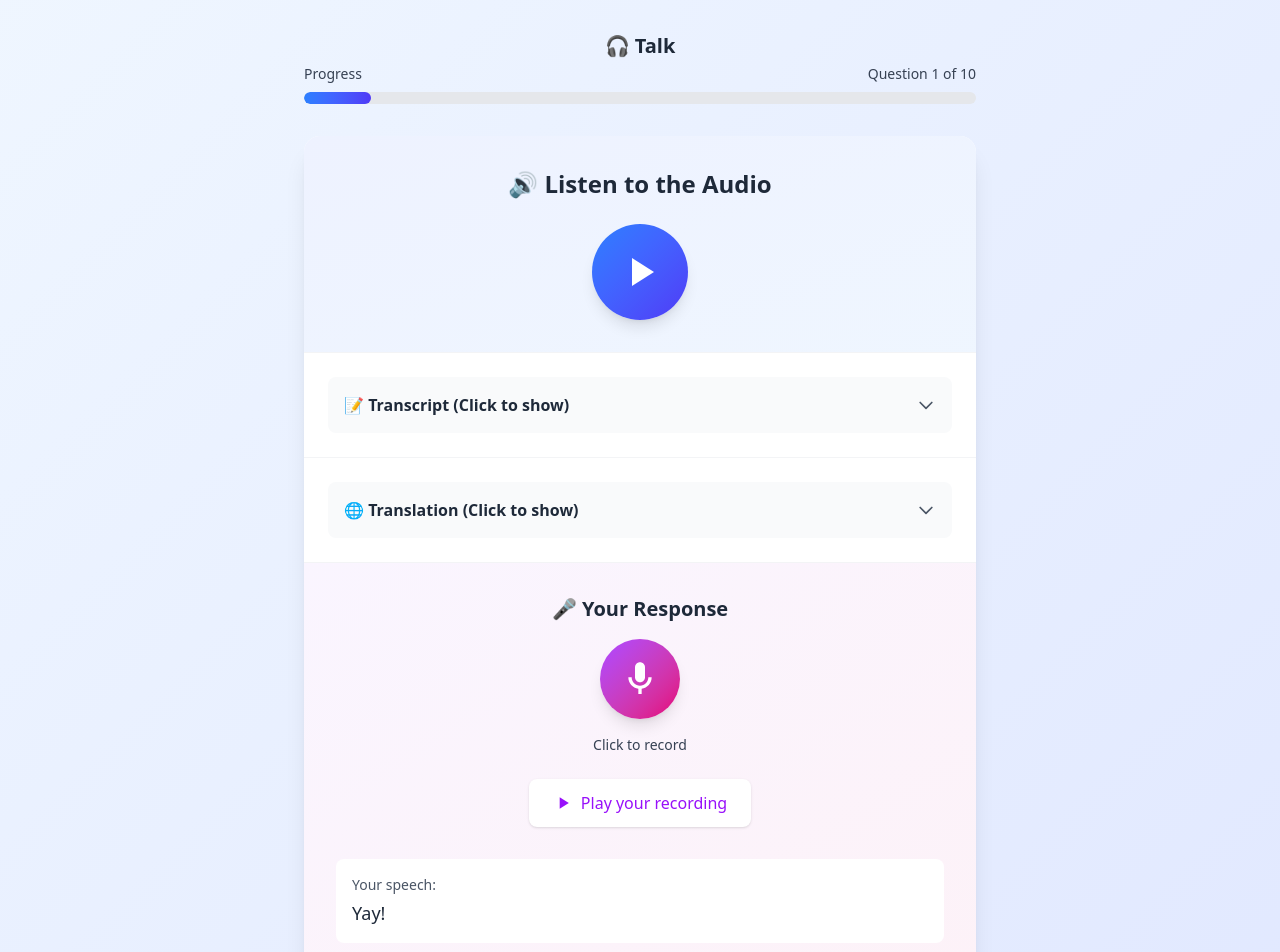
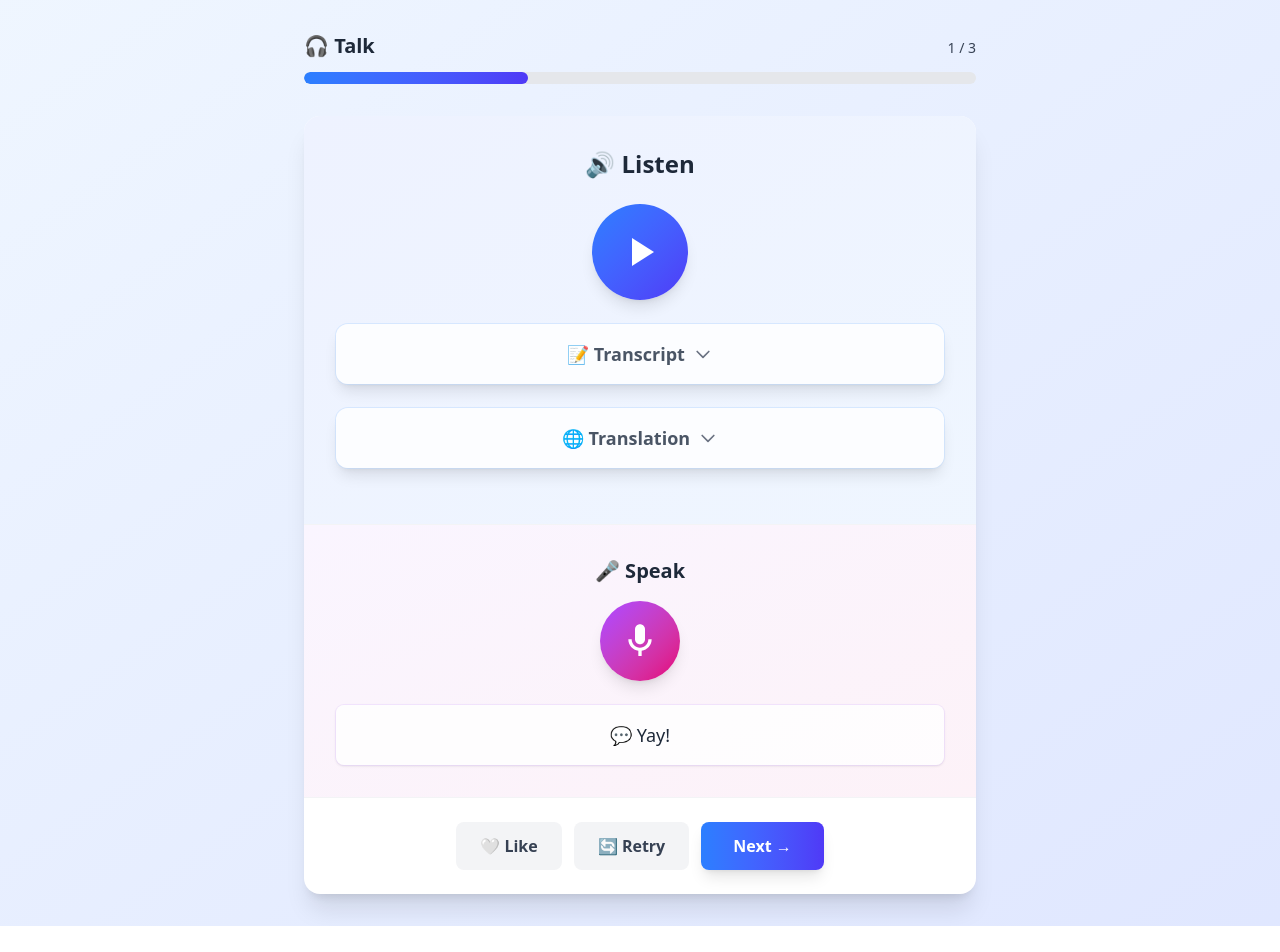
Before and after one commit to joshuafolkken/talk-svelte, a SvelteKit app: page / in a window 1280 px wide. Shown: the top 952 px of the page. After the commit the page ends 926 px from the top, so only its background shows below. Built offline with nearby package versions, Linux system fonts and the light colour scheme.

Commit message:
game screen #27

```diff
--- a/src/routes/+page.svelte
+++ b/src/routes/+page.svelte
@@ -1,23 +1,4 @@
 <script lang="ts">
-	const questions = [
-		create_question('you_nailed_it.mp3', 'You nailed it!', '完璧にやったね！'),
-		create_question('live_it.mp3', 'Love it!', 'それ好き！'),
-		create_question('awesome.mp3', 'Awesome!', '最高！'),
-	]
-
-	let current_question = $state(1)
-	let total_questions = 10
-	let is_playing = $state(false)
-	let show_transcript = $state(false)
-	let show_translation = $state(false)
-	let is_recording = $state(false)
-	let has_recording = $state(true)
-	let user_transcript = $state('Yay!')
-	let liked = $state(false)
-	let question = $state(questions[0]!)
-
-	let audio_element: HTMLAudioElement
-
 	type Question = {
 		audio_uri: string
 		transcript: string
@@ -31,6 +12,24 @@
 			translation,
 		}
 	}
+
+	const questions = [
+		create_question('you_nailed_it.mp3', 'You nailed it!', '完璧にやったね！'),
+		create_question('live_it.mp3', 'Love it!', 'それ好き！'),
+		create_question('awesome.mp3', 'Awesome!', '最高！'),
+	]
+
+	let current_question = $state(1)
+	let total_questions = $derived(questions.length)
+	let is_playing = $state(false)
+	let show_transcript = $state(false)
+	let show_translation = $state(false)
+	let is_recording = $state(false)
+	let user_transcript = $state('Yay!')
+	let liked = $state(false)
+	let question = $state(questions[0]!)
+
+	let audio_element: HTMLAudioElement
 
 	function play_audio(): void {
 		if (!audio_element) return
@@ -56,8 +55,6 @@
 		is_recording = !is_recording
 	}
 
-	function play_recording(): void {}
-
 	function toggle_like(): void {
 		liked = !liked
 	}
@@ -65,14 +62,22 @@
 	function retry(): void {
 		show_transcript = false
 		show_translation = false
-		has_recording = false
 		user_transcript = ''
+		liked = false
+
+		if (audio_element && is_playing) {
+			audio_element.pause()
+		}
+		is_playing = false
 	}
 
 	function next_question(): void {
 		if (current_question < total_questions) {
+			const next = questions[current_question]
+			if (!next) return
+
+			question = next
 			current_question++
-			question = questions[current_question - 1]!
 			retry()
 		}
 	}
@@ -80,12 +85,11 @@
 
 <div class="min-h-screen bg-gradient-to-br from-blue-50 to-indigo-100 px-4 py-8">
 	<div class="mx-auto max-w-2xl">
-		<h1 class="mb-1 text-center text-xl font-bold text-gray-800">🎧 Talk</h1>
 		<!-- Progress Bar -->
 		<div class="mb-8">
 			<div class="mb-2 flex items-center justify-between text-sm font-medium text-gray-700">
-				<span>Progress</span>
-				<span>Question {current_question} of {total_questions}</span>
+				<h1 class="mb-1 text-center text-xl font-bold text-gray-800">🎧 Talk</h1>
+				<span>{current_question} / {total_questions}</span>
 			</div>
 			<div class="h-3 overflow-hidden rounded-full bg-gray-200">
 				<div
@@ -99,8 +103,8 @@
 		<div class="overflow-hidden rounded-2xl bg-white shadow-xl">
 			<!-- Audio Section-->
 			<div class="border-b border-gray-100 bg-gradient-to-br from-indigo-50 to-blue-50 p-8">
-				<h2 class="mb-6 text-center text-2xl font-bold text-gray-800">🔊 Listen to the Audio</h2>
-				<div class="flex justify-center">
+				<h2 class="mb-6 text-center text-2xl font-bold text-gray-800">🔊 Listen</h2>
+				<div class="mb-6 flex justify-center">
 					<button
 						onclick={play_audio}
 						class="group relative flex h-24 w-24 items-center justify-center rounded-full bg-gradient-to-br from-blue-500 to-indigo-600 text-white shadow-lg transition-all duration-200 hover:scale-105 hover:shadow-xl active:scale-95"
@@ -119,22 +123,21 @@
 					src="/audio/{question.audio_uri}"
 					onended={() => (is_playing = false)}
 				></audio>
-			</div>
 
 				<!-- Transcript Section -->
-			<div class="border-b border-gray-100 p-6">
 				<button
 					onclick={toggle_transcript}
-					class="w-full rounded-lg bg-gray-50 p-4 text-left transition-colors hover:bg-gray-100"
+					class="mb-6 w-full rounded-xl bg-white/80 p-4 text-center text-lg shadow-lg ring-1 ring-blue-200/50 transition-all duration-300 {show_transcript
+						? 'text-gray-800'
+						: 'font-semibold text-gray-600 hover:bg-blue-50'}"
 				>
-					<div class="flex items-center justify-between">
-						<span class="font-semibold text-gray-800">
-							📝 Transcript {show_transcript ? '(Hide)' : '(Click to show)'}
-						</span>
+					{#if show_transcript}
+						📝 {question.transcript}
+					{:else}
+						<div class="flex items-center justify-center gap-2">
+							<span>📝 Transcript</span>
 							<svg
-							class="h-5 w-5 text-gray-600 transition-transform {show_transcript
-								? 'rotate-180'
-								: ''}"
+								class="h-5 w-5 text-gray-500"
 								fill="none"
 								stroke="currentColor"
 								viewBox="0 0 24 24"
@@ -147,28 +150,23 @@
 								/>
 							</svg>
 						</div>
+					{/if}
 				</button>
-				{#if show_transcript}
-					<div class="mt-4 rounded-lg bg-blue-50 p-4 text-lg text-gray-800">
-						{question.transcript}
-					</div>
-				{/if}
-			</div>
 
 				<!-- Translation Section -->
-			<div class="border-b border-gray-100 p-6">
 				<button
 					onclick={toggle_translation}
-					class="w-full rounded-lg bg-gray-50 p-4 text-left transition-colors hover:bg-gray-100"
+					class="mb-6 w-full rounded-xl bg-white/80 p-4 text-center text-lg shadow-lg ring-1 ring-blue-200/50 transition-all duration-300 {show_translation
+						? 'text-gray-800'
+						: 'font-semibold text-gray-600 hover:bg-blue-50 '}"
 				>
-					<div class="flex items-center justify-between">
-						<span class="font-semibold text-gray-800">
-							🌐 Translation {show_translation ? '(Hide)' : '(Click to show)'}
-						</span>
+					{#if show_translation}
+						🌐 {question.translation}
+					{:else}
+						<div class="flex items-center justify-center gap-2">
+							<span>🌐 Translation</span>
 							<svg
-							class="h-5 w-5 text-gray-600 transition-transform {show_translation
-								? 'rotate-180'
-								: ''}"
+								class="h-5 w-5 text-gray-500"
 								fill="none"
 								stroke="currentColor"
 								viewBox="0 0 24 24"
@@ -181,18 +179,14 @@
 								/>
 							</svg>
 						</div>
+					{/if}
 				</button>
-				{#if show_translation}
-					<div class="mt-4 rounded-lg bg-green-50 p-4 text-lg text-gray-800">
-						{question.translation}
-					</div>
-				{/if}
 			</div>
 
 			<!-- Recording Section -->
 			<div class="border-b border-gray-100 bg-gradient-to-br from-purple-50 to-pink-50 p-8">
-				<h3 class="mb-4 text-center text-xl font-bold text-gray-800">🎤 Your Response</h3>
-				<div class="flex flex-col items-center gap-4">
+				<h3 class="mb-4 text-center text-xl font-bold text-gray-800">🎤 Speak</h3>
+				<div class="flex flex-col items-center gap-6">
 					<button
 						onclick={toggle_recording}
 						class="flex h-20 w-20 items-center justify-center rounded-full transition-all duration-200 {is_recording
@@ -212,28 +206,14 @@
 							{/if}
 						</svg>
 					</button>
-					<span class="text-sm font-medium text-gray-700">
-						{is_recording ? 'Recording... (Click to stop)' : 'Click to record'}
-					</span>
 
-					{#if has_recording}
-						<button
-							onclick={play_recording}
-							class="mt-2 flex items-center gap-2 rounded-lg bg-white px-6 py-3 font-medium text-purple-600 shadow transition-colors hover:bg-purple-50"
+					<div
+						class="w-full rounded-lg bg-white/80 p-4 text-center text-lg shadow ring-1 ring-purple-200/50 transition-all duration-300 {user_transcript
+							? 'text-gray-800'
+							: 'font-semibold text-gray-600 '}"
 					>
-							<svg class="h-5 w-5" fill="currentColor" viewBox="0 0 24 24">
-								<path d="M8 5v14l11-7z" />
-							</svg>
-							Play your recording
-						</button>
-					{/if}
-
-					{#if user_transcript}
-						<div class="mt-4 w-full rounded-lg bg-white p-4 text-gray-800">
-							<p class="mb-1 text-sm font-medium text-gray-600">Your speech:</p>
-							<p class="text-lg">{user_transcript}</p>
+						💬 {user_transcript ? user_transcript : 'Your Speech'}
 					</div>
-					{/if}
 				</div>
 			</div>
 
@@ -260,19 +240,9 @@
 					onclick={next_question}
 					class="flex items-center gap-2 rounded-lg bg-gradient-to-r from-blue-500 to-indigo-600 px-8 py-3 font-semibold text-white shadow-lg transition-all hover:scale-105 hover:shadow-xl active:scale-95"
 				>
-					Next Question →
+					Next →
 				</button>
 			</div>
 		</div>
-
-		<!-- Tips Section (Optional) -->
-		<div class="mt-6 rounded-xl bg-white/80 p-6 shadow">
-			<h4 class="mb-2 font-bold text-gray-800">💡 Tips:</h4>
-			<ul class="space-y-1 text-sm text-gray-600">
-				<li>• Listen to the audio as many times as you need</li>
-				<li>• Try to repeat what you hear before checking the transcript</li>
-				<li>• Record your pronunciation and compare with the original</li>
-			</ul>
 	</div>
 </div>
-</div>
```
Lines whose indentation alone changed are shown as unchanged.
